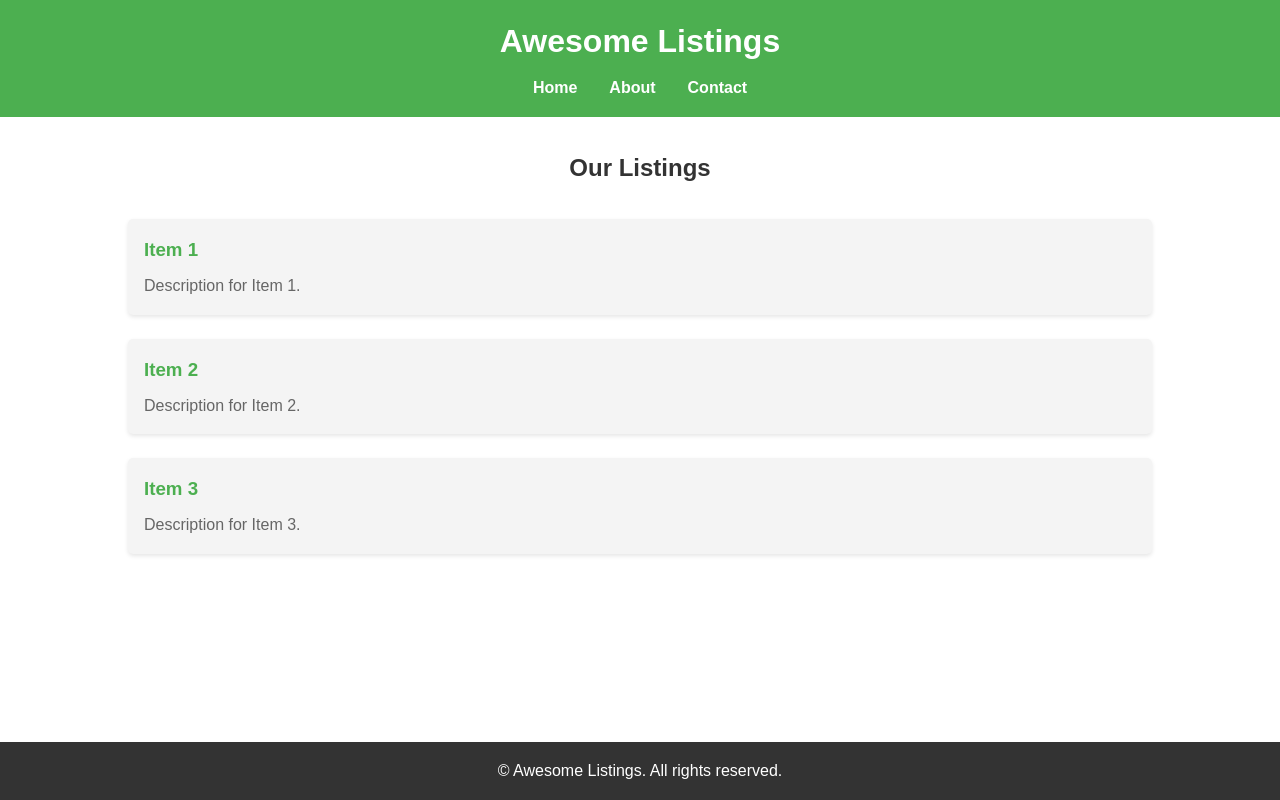
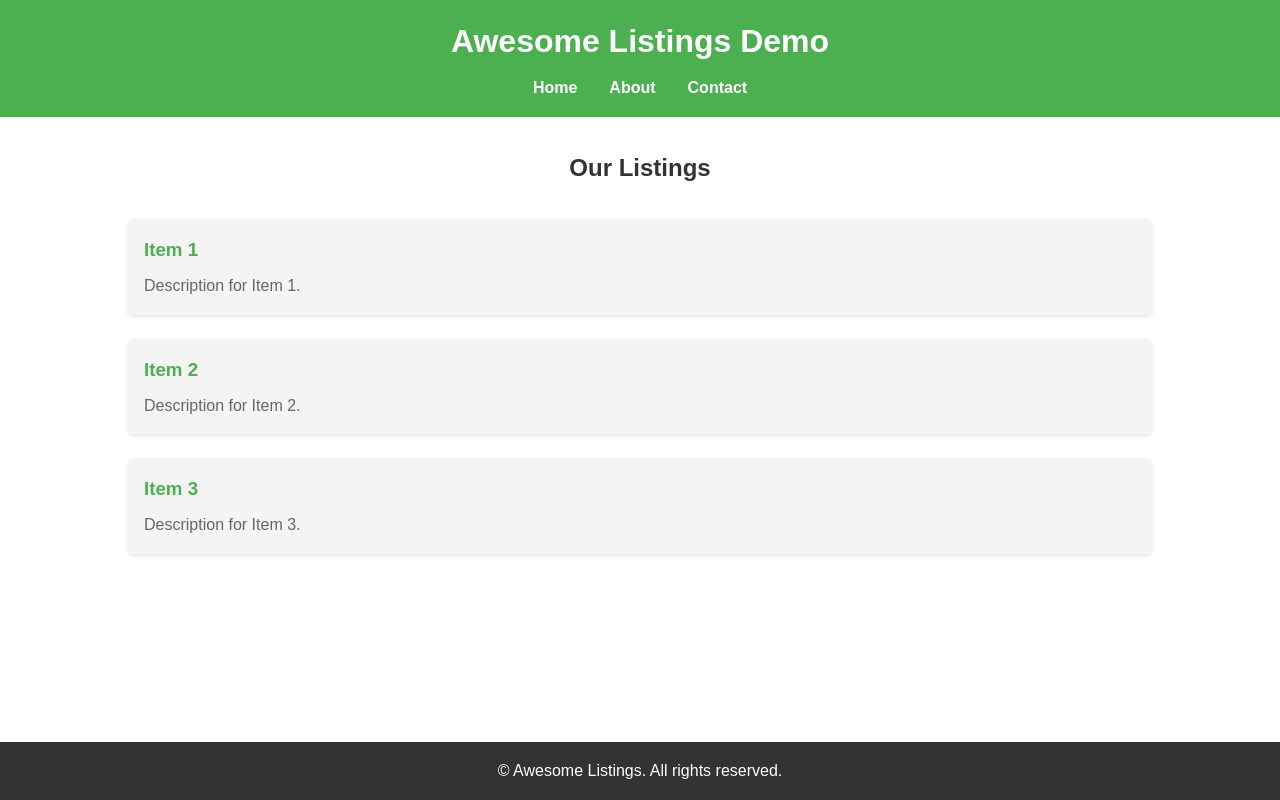
Before and after one commit to lefkarag/cloudengineers-lab, a plain HTML site: page index.html in a window 1280 px wide. Drawn offline with Linux system fonts and the light colour scheme.

Commit message:
Update index.html

```diff
--- a/index.html
+++ b/index.html
@@ -9,7 +9,7 @@
 <body>
     <header>
         <div class="container">
-            <h1>Awesome Listings</h1>
+            <h1>Awesome Listings Demo</h1>
             <nav>
                 <ul>
                     <li><a href="#">Home</a></li>
```
